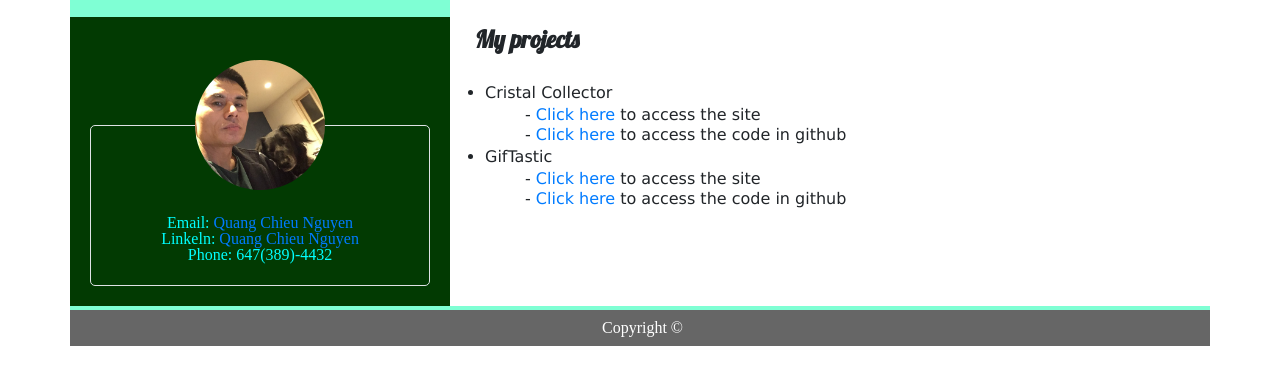
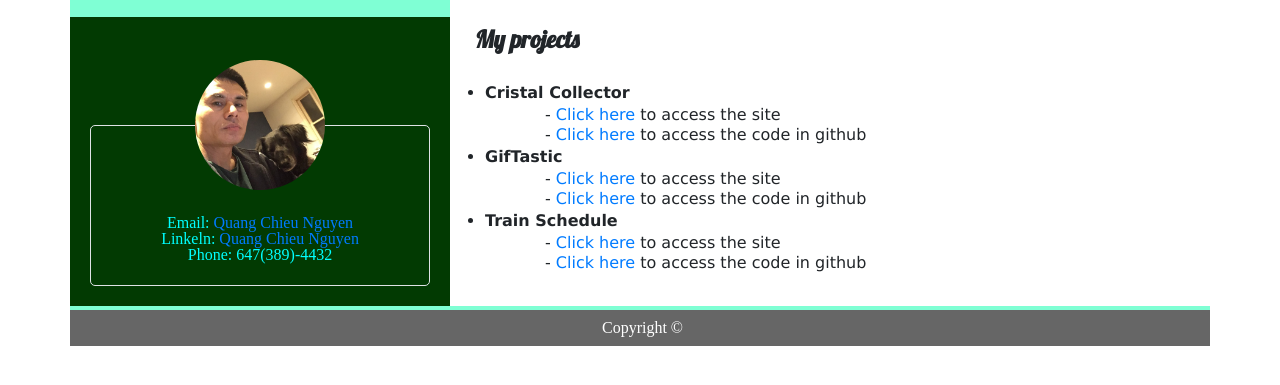
Before and after one commit to Chieu1964/Bootstrap-Portfolio, a plain HTML site: page portfolio.html in a window 1280 px wide. Shown: the part 89-474 px from the top of the page. Drawn offline with nearby package versions, Linux system fonts and the light colour scheme.

Commit message:
some more change in porfolio.html

```diff
--- a/assets/style.css
+++ b/assets/style.css
@@ -148,13 +148,15 @@ p {
 .parent {
     padding: 20px;
     font-family: 'Lucida Sans', 'Lucida Sans Regular', 'Lucida Grande', 'Lucida Sans Unicode', Geneva, Verdana, sans-serif;
+    font-weight: 900;
     line-height: 1.5;
     list-style-type: disc;
 }
 
-.child {
-    padding-left: 40px
-    font-family: 'Lucida Sans', 'Lucida Sans Regular', 'Lucida Grande', 'Lucida Sans Unicode', Geneva, Verdana, sans-serif;
+#child {
+    padding-left: 40px;
     line-height: 1.25;
-    text-indent: 40px;
+    text-indent: 20px;
+    font-weight: 400;
+
 }
--- a/portfolio.html
+++ b/portfolio.html
@@ -74,7 +74,7 @@
         <h3>
           <ul class="parent">
             <li> Cristal Collector
-              <ul class="child">
+              <ul id="child">
                 <li> - <a href="https://chieu1964.github.io/unit-4-game/">Click here</a> to access the site </li>
                 <li> - <a href="https://github.com/Chieu1964/unit-4-game.git/">Click here</a> to access the code in
                   github </li>
@@ -82,13 +82,21 @@
 
             </li>
             <li>GifTastic
-              <ul class="child">
+              <ul id="child">
                 <li> - <a href="https://chieu1964.github.io/GifTastic/">Click here</a> to access the site </li>
                 <li> - <a href="https://github.com/Chieu1964/GifTastic.git">Click here</a> to access the code in github
                 </li>
               </ul>
 
             </li>
+            <li>Train Schedule
+                <ul id="child">
+                  <li> - <a href="https://chieu1964.github.io/TrainSchedule/">Click here</a> to access the site </li>
+                  <li> - <a href="https://github.com/Chieu1964/TrainSchedule.git">Click here</a> to access the code in github
+                  </li>
+                </ul>
+
+              </li>
           </ul>
       </div>
     </div>
```
